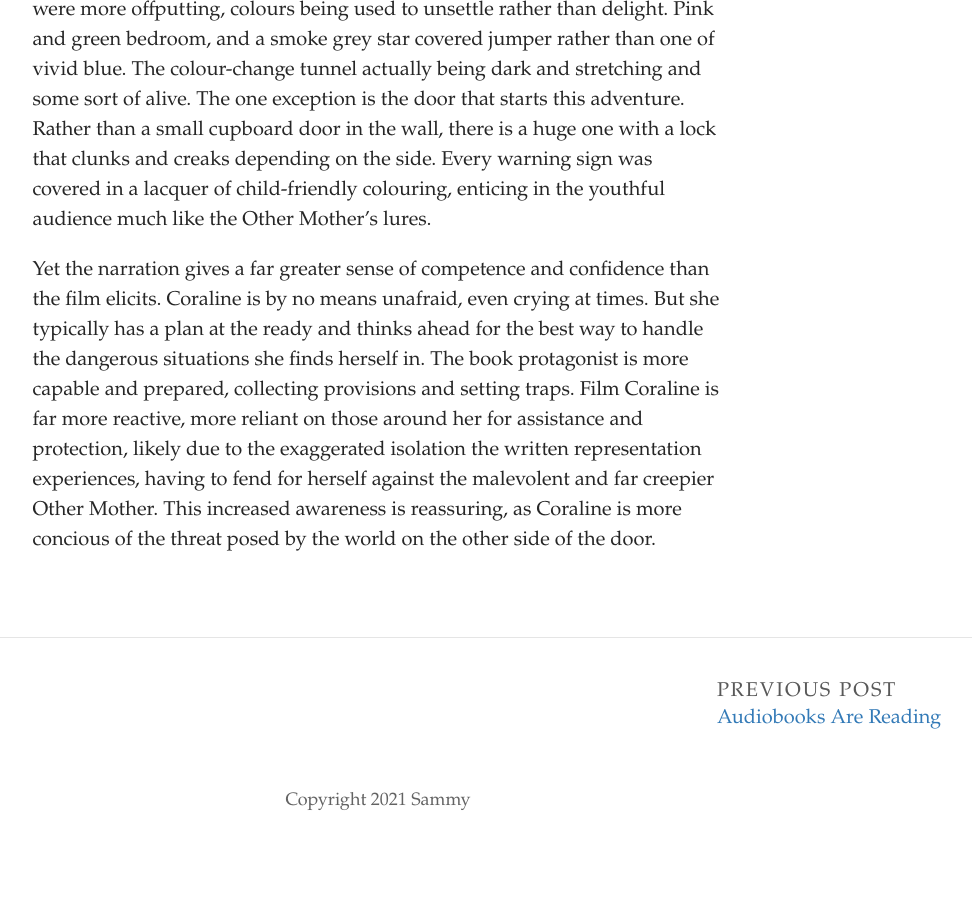
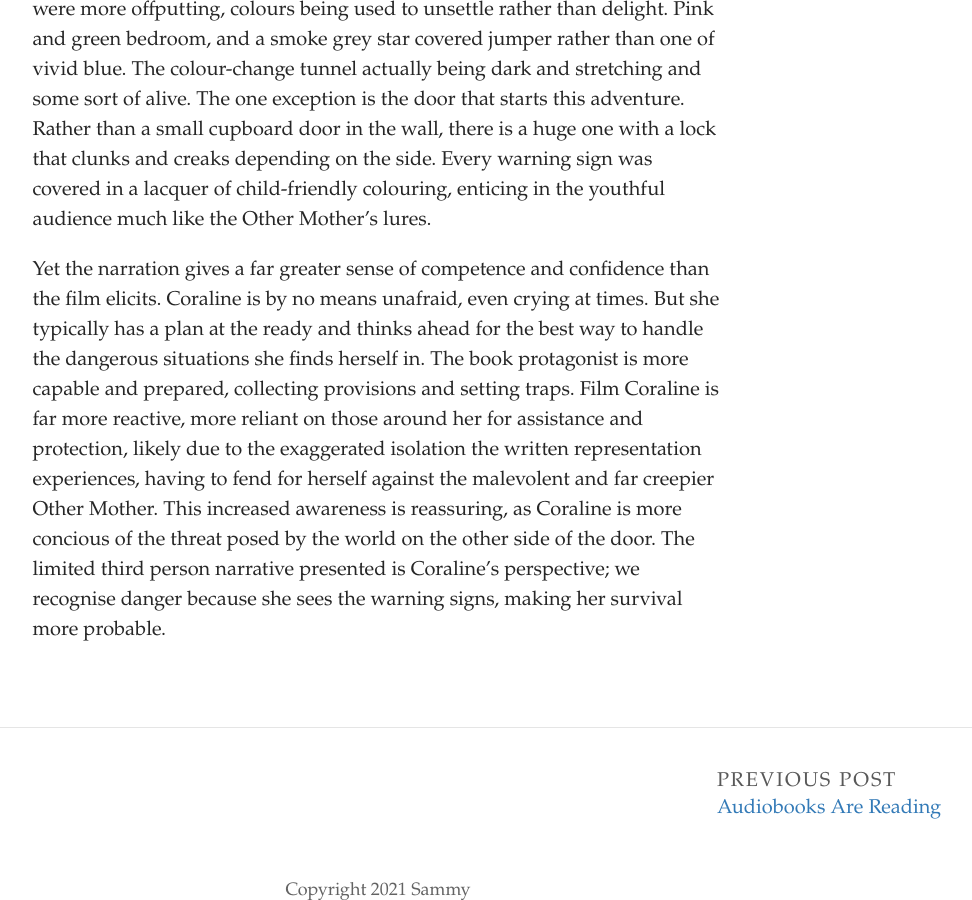
Before and after one commit to SammySpinsAYarn/Blog, a Jekyll site: the page built from _posts/2023-06-09-need-an-idea.md, in a window 1280 px wide and 900 px high, scrolled down 633 px. Shown: the whole window, without its empty margins (262-1234 px from the left). Built offline with Jekyll 4.4.1, drawn with Linux system fonts in a browser that asks for light colours; some web fonts are replaced; before the commit the page ends 1479 px from its top, so only the background shows below that.

Commit message:
Update Post “2023-06-09-need-an-idea”

```diff
--- a/_posts/2023-06-09-need-an-idea.md
+++ b/_posts/2023-06-09-need-an-idea.md
@@ -9,4 +9,4 @@ When the film was released in 2009, *Coraline* was a colourful stop-motion anima
 
 [T﻿his YouTube series](https://www.youtube.com/watch?v=y2d1XYcMTDY&list=PLZqMA-B7h5X9Rwnfgvjkr-PZGE1YPdaGD&pp=iAQB) explores differences between the book and film, along with the videographer's theories. I saw this before listening to Gaiman's reading of his book. (Side note, the music in the Neil Gaiman edition reminded me of the songs in *The Series of Unfortunate Events* CDs.) The settings were more offputting, colours being used to unsettle rather than delight. Pink and green bedroom, and a smoke grey star covered jumper rather than one of vivid blue. The colour-change tunnel actually being dark and stretching and some sort of alive. The one exception is the door that starts this adventure. Rather than a small cupboard door in the wall, there is a huge one with a lock that clunks and creaks depending on the side. Every warning sign was covered in a lacquer of child-friendly colouring, enticing in the youthful audience much like the Other Mother's lures.
 
-Y﻿et the narration gives a far greater sense of competence and confidence than the film elicits. Coraline is by no means unafraid, even crying at times. But she typically has a plan at the ready and thinks ahead for the best way to handle the dangerous situations she finds herself in. The book protagonist is more capable and prepared, collecting provisions and setting traps. Film Coraline is far more reactive, more reliant on those around her for assistance and protection, likely due to the exaggerated isolation the written representation experiences, having to fend for herself against the malevolent and far creepier Other Mother. This increased awareness is reassuring, as Coraline is more concious of the threat posed by the world on the other side of the door.
+Y﻿et the narration gives a far greater sense of competence and confidence than the film elicits. Coraline is by no means unafraid, even crying at times. But she typically has a plan at the ready and thinks ahead for the best way to handle the dangerous situations she finds herself in. The book protagonist is more capable and prepared, collecting provisions and setting traps. Film Coraline is far more reactive, more reliant on those around her for assistance and protection, likely due to the exaggerated isolation the written representation experiences, having to fend for herself against the malevolent and far creepier Other Mother. This increased awareness is reassuring, as Coraline is more concious of the threat posed by the world on the other side of the door. The limited third person narrative presented is Coraline's perspective; we recognise danger because she sees the warning signs, making her survival more probable.
```
